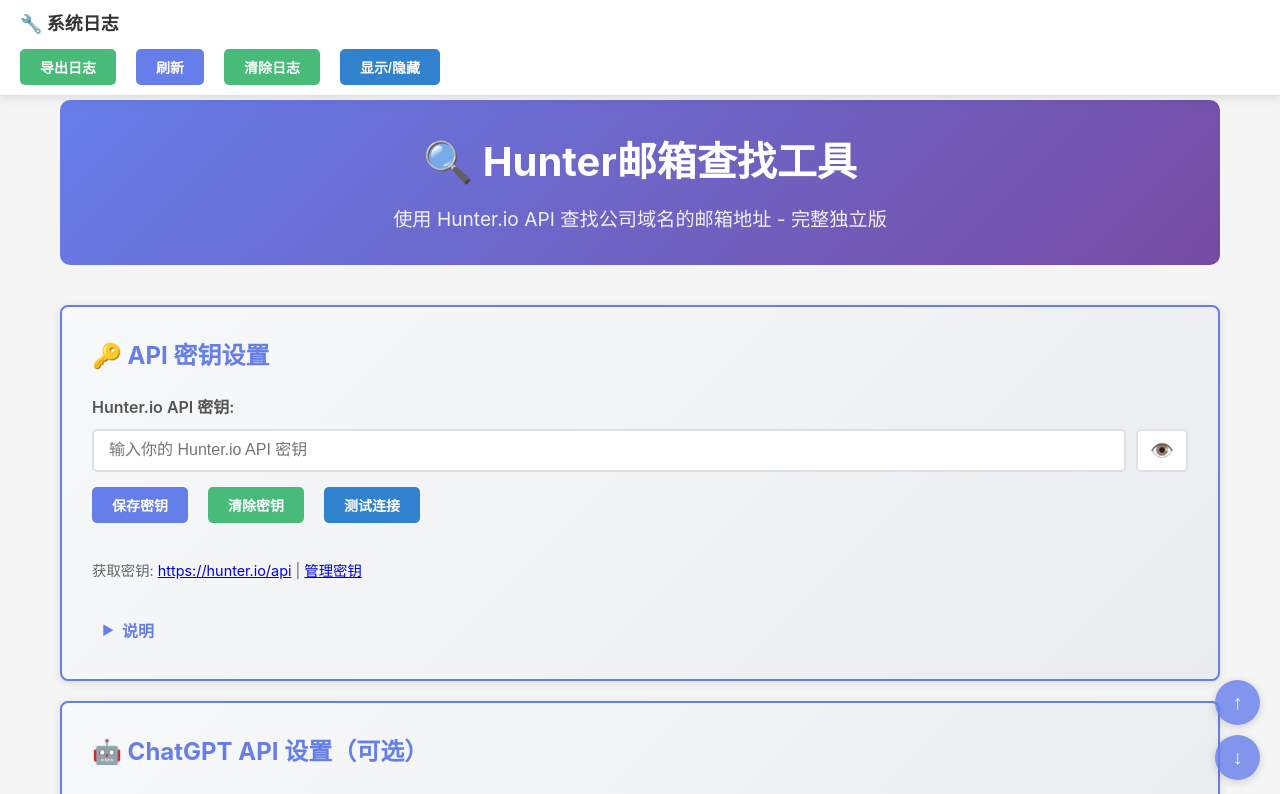
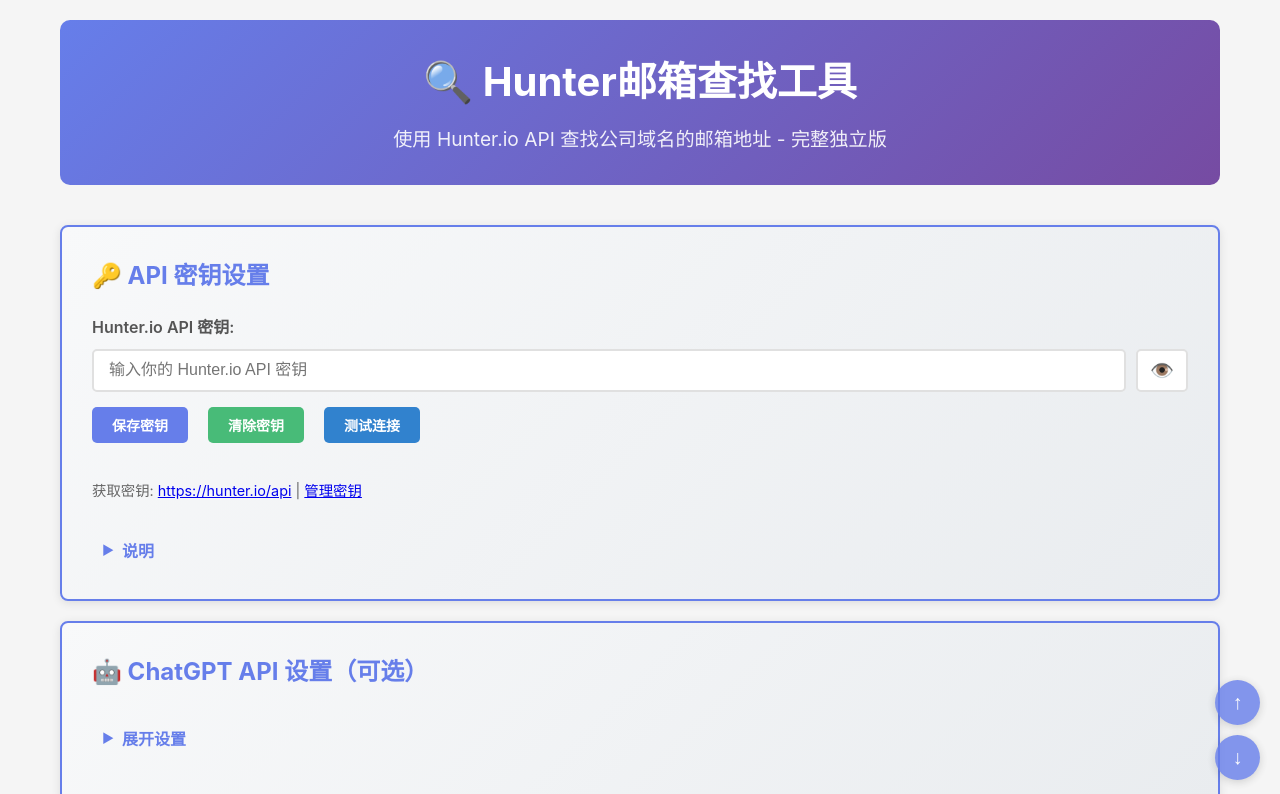
Before and after one commit to cuijiaheng0001/hunter-email-finder, a plain HTML site: page Hunter邮箱查找工具-完整版.html in a window 1280 px wide. Shown: the top 794 px of the page. Drawn offline with Linux system fonts and the light colour scheme.

Commit message:
将系统日志恢复到页面底部正常位置
- 移除固定在顶部的样式和布局
- 恢复为页面底部的普通组件
- 保持所有原有功能不变
- 清理相关CSS样式代码

```diff
--- a/Hunter邮箱查找工具-完整版.html
+++ b/Hunter邮箱查找工具-完整版.html
@@ -570,67 +570,9 @@
             pointer-events: none;
         }
 
-        /* 固定日志面板 */
-        .fixed-log-panel {
-            position: fixed;
-            top: 0;
-            left: 0;
-            right: 0;
-            background: white;
-            box-shadow: 0 2px 10px rgba(0,0,0,0.1);
-            z-index: 1100;
-            padding: 10px 20px;
-            border-bottom: 1px solid #e0e0e0;
-        }
-
-        .fixed-log-panel h2 {
-            font-size: 18px;
-            margin: 0 0 10px 0;
-        }
-
-        .fixed-log-panel .log-controls {
-            display: flex;
-            gap: 10px;
-            align-items: center;
-            flex-wrap: wrap;
-        }
-
-        .fixed-log-panel #logPanel {
-            margin-top: 10px;
-            max-height: 200px;
-            overflow-y: auto;
-            background: #f5f5f5;
-            padding: 10px;
-            border-radius: 5px;
-            font-family: monospace;
-            font-size: 12px;
-        }
-
-        /* 页面主体内容的间距调整 */
-        body.with-fixed-log {
-            padding-top: 80px;
-        }
-
-        body.with-fixed-log.log-expanded {
-            padding-top: 300px;
-        }
     </style>
 </head>
-<body class="with-fixed-log">
-    <!-- 固定日志面板 -->
-    <div class="fixed-log-panel">
-        <h2>🔧 系统日志</h2>
-        <div class="log-controls">
-            <button onclick="AppLogger.exportLogs()" class="btn btn-small btn-secondary">导出日志</button>
-            <button onclick="refreshLogDisplay()" class="btn btn-small btn-primary">刷新</button>
-            <button onclick="AppLogger.clearLogs(); refreshLogDisplay();" class="btn btn-small btn-secondary">清除日志</button>
-            <button onclick="toggleLogPanel()" class="btn btn-small btn-info">显示/隐藏</button>
-        </div>
-        <div id="logPanel" style="display: none;">
-            <div id="logContent"></div>
-        </div>
-    </div>
-
+<body>
     <!-- 滚动按钮 -->
     <div class="scroll-buttons">
         <button class="scroll-btn" onclick="scrollToTop()" title="回到顶部">↑</button>
@@ -911,6 +853,22 @@
             </div>
         </div>
 
+        <!-- 系统日志 -->
+        <div class="card" style="margin-top: 20px;">
+            <h2>🔧 系统日志</h2>
+            <div style="margin-bottom: 15px;">
+                <button onclick="AppLogger.exportLogs()" class="btn btn-small btn-secondary">导出日志</button>
+                <button onclick="refreshLogDisplay()" class="btn btn-small btn-primary">刷新</button>
+                <button onclick="AppLogger.clearLogs(); refreshLogDisplay();" class="btn btn-small btn-secondary">清除日志</button>
+                <button onclick="toggleLogPanel()" class="btn btn-small btn-info">显示/隐藏</button>
+            </div>
+            <div id="logPanel" style="display: none;">
+                <div style="max-height: 300px; overflow-y: auto; background: #f5f5f5; padding: 10px; border-radius: 5px; font-family: monospace; font-size: 12px;">
+                    <div id="logContent"></div>
+                </div>
+            </div>
+        </div>
+
         <footer>
             <p>© 2025 Hunter邮箱查找工具 - 完整独立版 | 基于 Hunter.io API</p>
         </footer>
@@ -2597,15 +2555,12 @@
         // 日志面板相关功能
         function toggleLogPanel() {
             const panel = document.getElementById('logPanel');
-            const body = document.body;
 
             if (panel.style.display === 'none') {
                 panel.style.display = 'block';
-                body.classList.add('log-expanded');
                 refreshLogDisplay();
             } else {
                 panel.style.display = 'none';
-                body.classList.remove('log-expanded');
             }
         }
 
```
